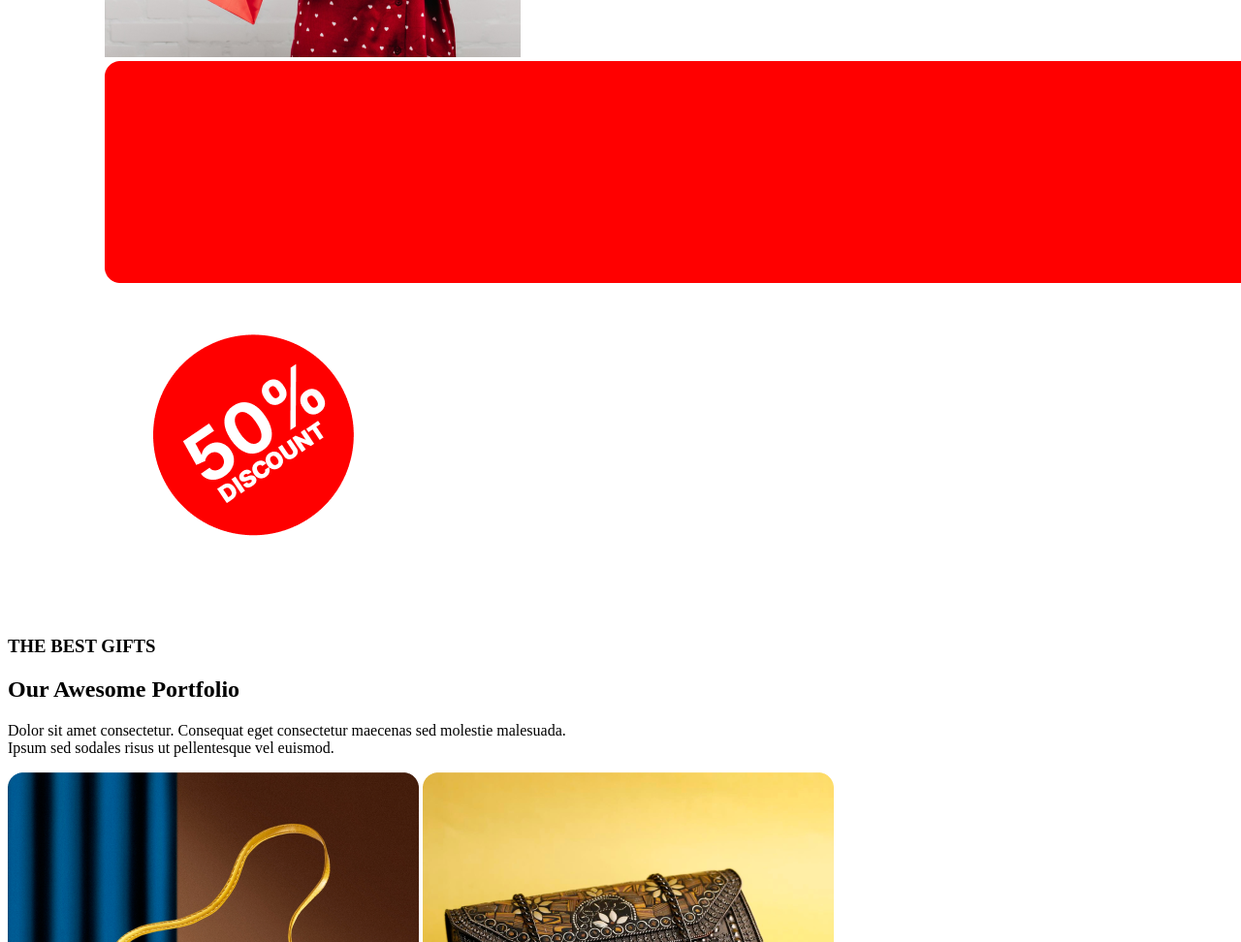
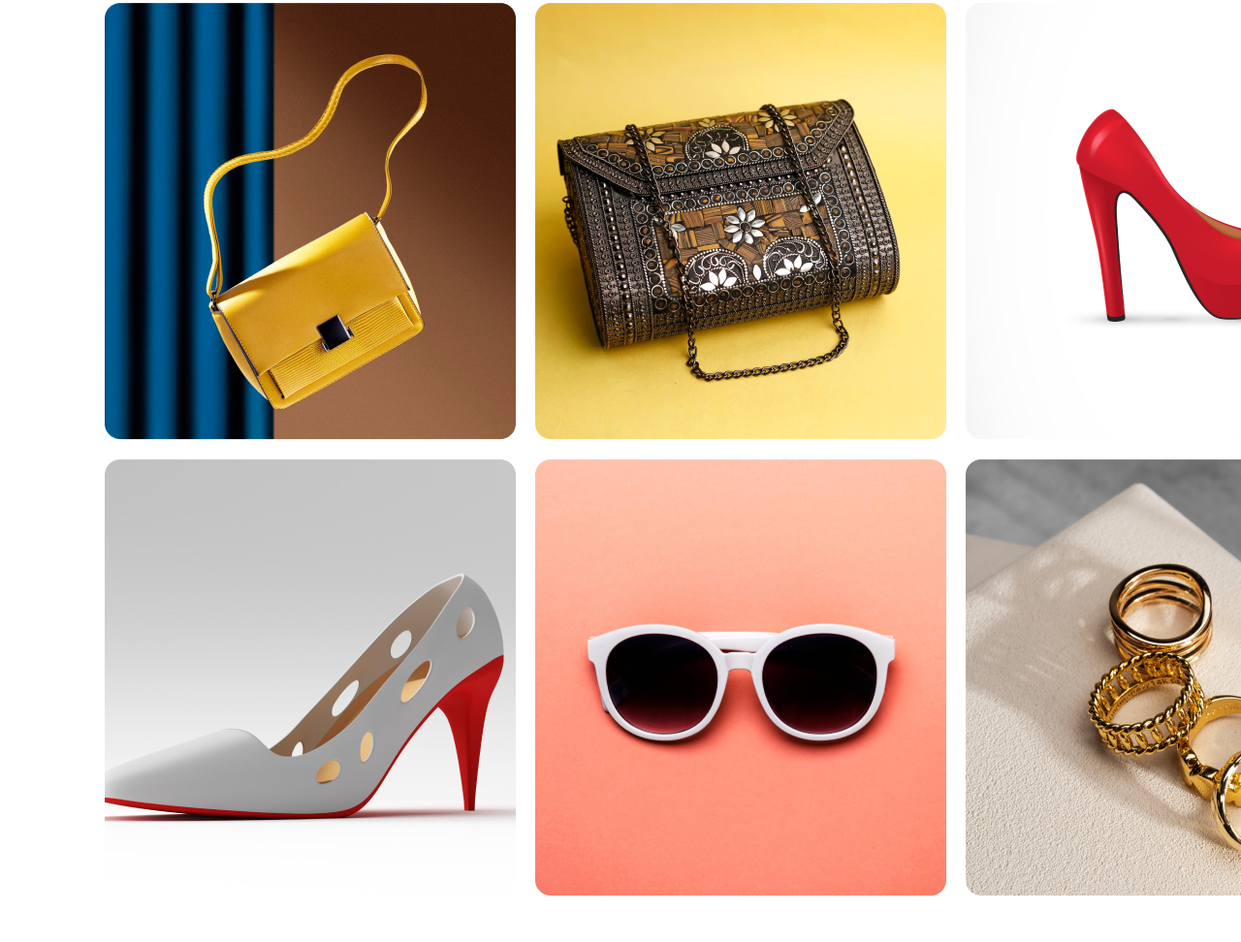
Before and after one commit to ar-sohan/4.New-Year-New-Mission, a plain HTML site: page index.html in a window 1280 px wide. Shown: the part 4828-5800 px from the top of the page at 97% size. Drawn offline with Linux system fonts and the light colour scheme.

Commit message:
Overall project completed

```diff
--- a/index.html
+++ b/index.html
@@ -69,18 +69,16 @@
             <p class="holiday-description">Dolor sit amet consectetur. Consequat eget consectetur maecenas sed molestie malesuada. Ipsum sed sodales risus ut pellentesque vel euismod. Eleifend nunc purus quam id fermentum amet amet sit consectetur.</p>
             </div>
             <!-- the upra upri image section -->
-            <div>
-                <img src="images/Group 75.png" alt="">
-                <img src="images/Rectangle 1.png" alt="">
-                <img src="images/Rectangle 2.png" alt="">
-                <img src="images/Group 44.png" alt="">
+            <div class="holiday-container">
+                <img class="float1" src="images/Group 75.png" alt="">
+                <img class="float2" src="images/Group 44.png" alt="">
             </div>
         </section>
         <!-- awesome portfolio section -->
-        <section>
-            <h3>THE BEST GIFTS</h3>
-            <h1>Our Awesome Portfolio</h1>
-            <p>Dolor sit amet consectetur. Consequat eget consectetur maecenas sed molestie malesuada. <br> Ipsum sed sodales risus ut pellentesque vel euismod. </p>
+        <section class="portfolio">
+            <h3 class="portfolio-subtitle">THE BEST GIFTS</h3>
+            <h1 class="portfolio-title">Our Awesome Portfolio</h1>
+            <p class="portfolio-description">Dolor sit amet consectetur. Consequat eget consectetur maecenas sed molestie malesuada. <br> Ipsum sed sodales risus ut pellentesque vel euismod. </p>
             <div class="portfolio-container">
                 <img src="images/Rectangle 3.png" alt="">
                 <img src="images/Rectangle 4.png" alt="">
@@ -114,7 +112,7 @@
                 <p class="virtual-text"><img src="images/Website.png" alt=""> www.website.com</p>
             </div>
         </div>
-        <hr>
+        <hr class="line">
         <div class="social-media">
             <img src="images/Facebook.png" alt="">
             <img src="images/Instagram.png" alt="">
--- a/style.css
+++ b/style.css
@@ -187,10 +187,70 @@
     font-weight: 500;
     text-align: center;
 }
+.holiday-container{
+    background-image: url("images/Rectangle\ 1.png"), url("images/Rectangle\ 2.png");
+    background-repeat: no-repeat;
+    background-position: top right, bottom;
+    position: relative;
+}
+.holiday-container > img{
+    text-align: center;
+}
+.float2{
+    position: absolute;
+    right: 20%;
+    bottom: 40%;
+}
 /*-------------------------
    awesome portfolio section
 ---------------------------*/
-
+.portfolio{
+    margin: 120px 100px;
+}
+.portfolio-subtitle{
+    color: #F00;
+    font-size: 24px;
+    font-weight: 500;
+}
+.portfolio-title{
+    color: #070211;
+    font-size: 48px;
+    font-weight: 900;
+}
+.portfolio-description{
+    color: rgba(7, 2, 17, 0.60);
+    font-size: 20px;
+}
+.portfolio-container > img{
+    display: block;
+}
+.overlay{
+    position: absolute;
+    top: 0;
+    left: 0;
+    width: 100%;
+    height: 100%;
+    display: flex;
+    gap: 30px;
+    flex-direction: column;
+    justify-content: center;
+    align-items: center;
+    border: 2px solid red;
+    border-radius: 10px;
+    opacity: 0;
+    background-color: rgba(0, 0, 0, 0.7);
+    color: white;
+    transition: opacity 0.3s ease;
+}
+.portfolio-container > img:hover .overlay{
+    opacity: 1;
+}
+.portfolio-container{
+    padding-top: 30px;
+    display: grid;
+    gap: 20px;
+    grid-template-columns: auto auto auto;
+}
 /*-------------------------
     newsletter section
 ---------------------------*/
@@ -266,12 +326,13 @@
     letter-spacing: 20px;
 }
 .line{
-    color:rgba(255, 255, 255, 0.15);
+    background-color:rgba(255, 255, 255, 0.15);
 }
 .copyright{
     display: flex;
     justify-content: space-between;
 }
-/*-------------------------
-    the extra comment
----------------------------*/
+
+/*-----------------------------------
+    6 hours of my 10000 hrs journey
+--------------------------------------*/
```
